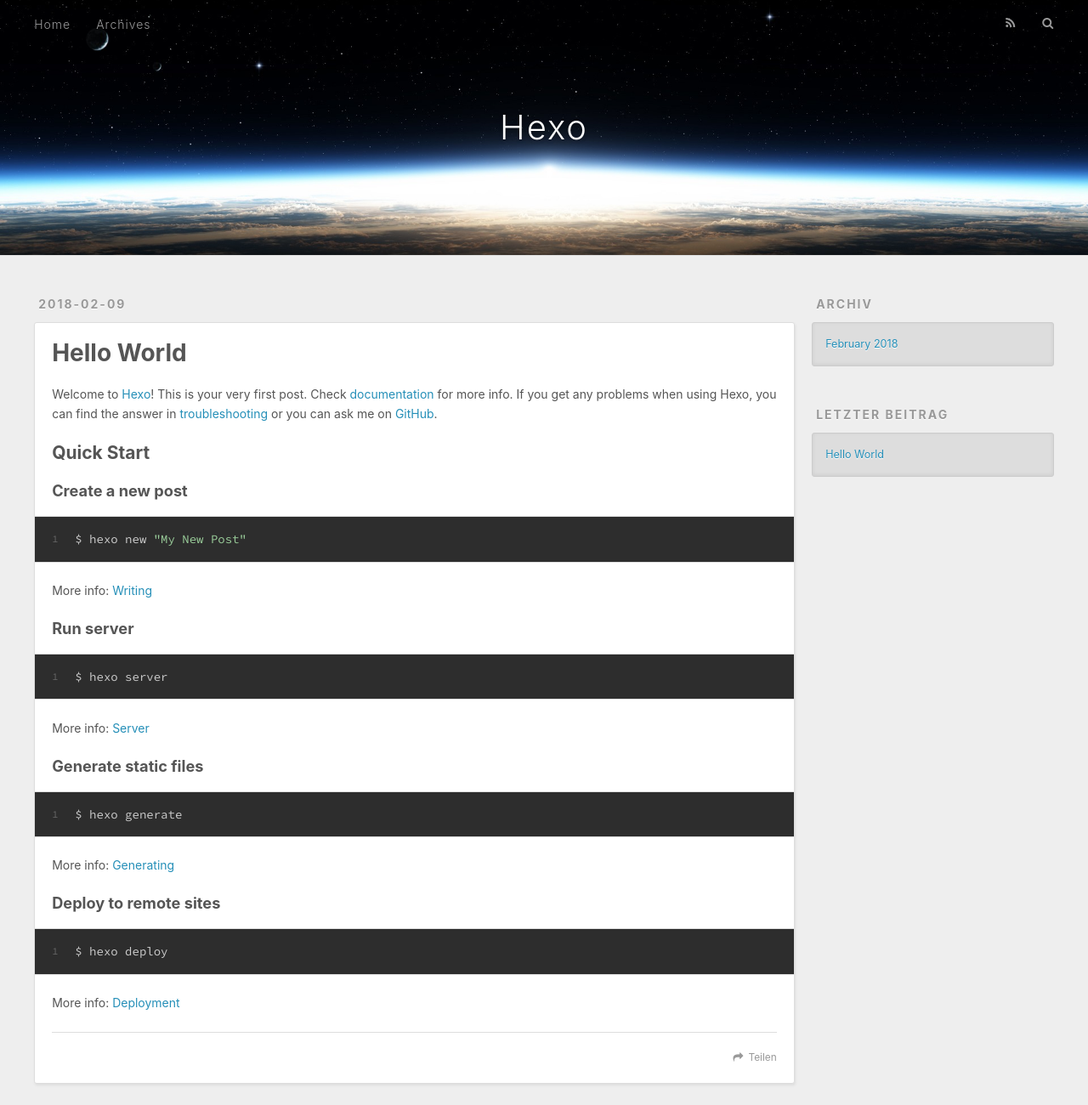
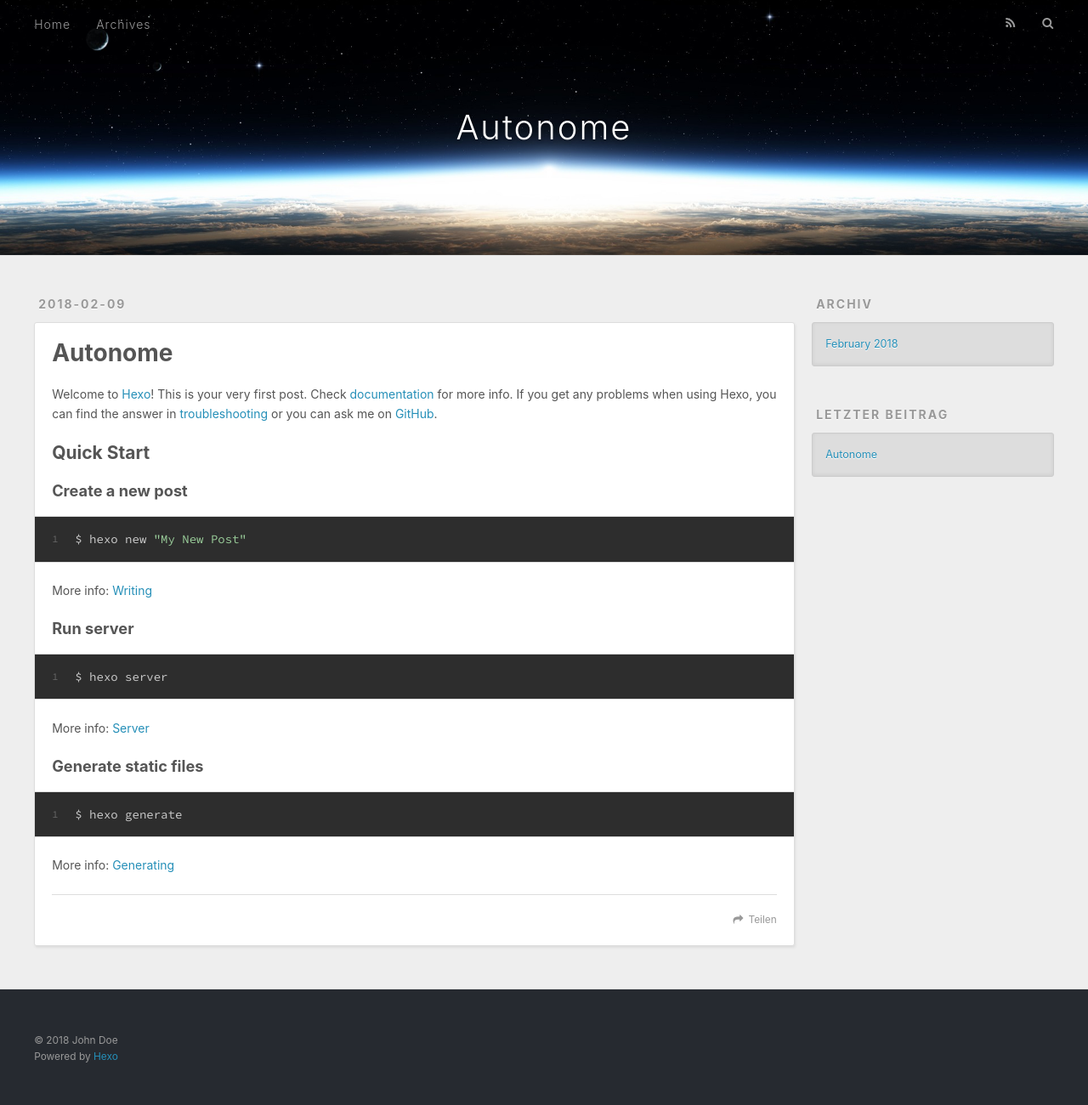
Before and after one commit to jianglinchun/jianglinchun.github.io, a plain HTML site: page index.html in a window 1280 px wide. Shown: the top 1300 px of the page at 85% size. Drawn offline with nearby package versions, Linux system fonts and the light colour scheme.

Commit message:
Site updated: 2018-02-11 10:12:21

```diff
--- a/index.html
+++ b/index.html
@@ -5,16 +5,16 @@
 
 
 
-  <title>Hexo</title>
+  <title>Autonome</title>
   <meta name="viewport" content="width=device-width, initial-scale=1, maximum-scale=1">
   <meta property="og:type" content="website">
-<meta property="og:title" content="Hexo">
+<meta property="og:title" content="Autonome">
 <meta property="og:url" content="http://yoursite.com/index.html">
-<meta property="og:site_name" content="Hexo">
+<meta property="og:site_name" content="Autonome">
 <meta name="twitter:card" content="summary">
-<meta name="twitter:title" content="Hexo">
+<meta name="twitter:title" content="Autonome">
 
-    <link rel="alternate" href="/atom.xml" title="Hexo" type="application/atom+xml">
+    <link rel="alternate" href="/atom.xml" title="Autonome" type="application/atom+xml">
 
 
     <link rel="icon" href="/favicon.png">
@@ -33,7 +33,7 @@
   <div id="header-outer" class="outer">
     <div id="header-title" class="inner">
       <h1 id="logo-wrap">
-        <a href="/" id="logo">Hexo</a>
+        <a href="/" id="logo">Autonome</a>
       </h1>
 
     </div>
@@ -75,7 +75,7 @@
 
 
     <h1 itemprop="name">
-      <a class="article-title" href="/2018/02/09/hello-world/">Hello World</a>
+      <a class="article-title" href="/2018/02/09/hello-world/">Autonome</a>
     </h1>
 
 
@@ -90,13 +90,11 @@
 <p>More info: <a href="https://hexo.io/docs/server.html" target="_blank" rel="noopener">Server</a></p>
 <h3 id="Generate-static-files"><a href="#Generate-static-files" class="headerlink" title="Generate static files"></a>Generate static files</h3><figure class="highlight bash"><table><tr><td class="gutter"><pre><span class="line">1</span><br></pre></td><td class="code"><pre><span class="line">$ hexo generate</span><br></pre></td></tr></table></figure>
 <p>More info: <a href="https://hexo.io/docs/generating.html" target="_blank" rel="noopener">Generating</a></p>
-<h3 id="Deploy-to-remote-sites"><a href="#Deploy-to-remote-sites" class="headerlink" title="Deploy to remote sites"></a>Deploy to remote sites</h3><figure class="highlight bash"><table><tr><td class="gutter"><pre><span class="line">1</span><br></pre></td><td class="code"><pre><span class="line">$ hexo deploy</span><br></pre></td></tr></table></figure>
-<p>More info: <a href="https://hexo.io/docs/deployment.html" target="_blank" rel="noopener">Deployment</a></p>
 
 
     </div>
     <footer class="article-footer">
-      <a data-url="http://yoursite.com/2018/02/09/hello-world/" data-id="cjdeqa7jr00001j9ky1putz59" class="article-share-link">Teilen</a>
+      <a data-url="http://yoursite.com/2018/02/09/hello-world/" data-id="cjdeqmvu600007f9k9x9j94gw" class="article-share-link">Teilen</a>
 
 
     </footer>
@@ -137,7 +135,7 @@
       <ul>
 
           <li>
-            <a href="/2018/02/09/hello-world/">Hello World</a>
+            <a href="/2018/02/09/hello-world/">Autonome</a>
           </li>
 
       </ul>
```
Also changed, not shown: 2018/02/09/hello-world/index.html (+10 -12 lines), archives/2018/02/index.html (+8 -8 lines), archives/2018/index.html (+8 -8 lines), archives/index.html (+8 -8 lines).
